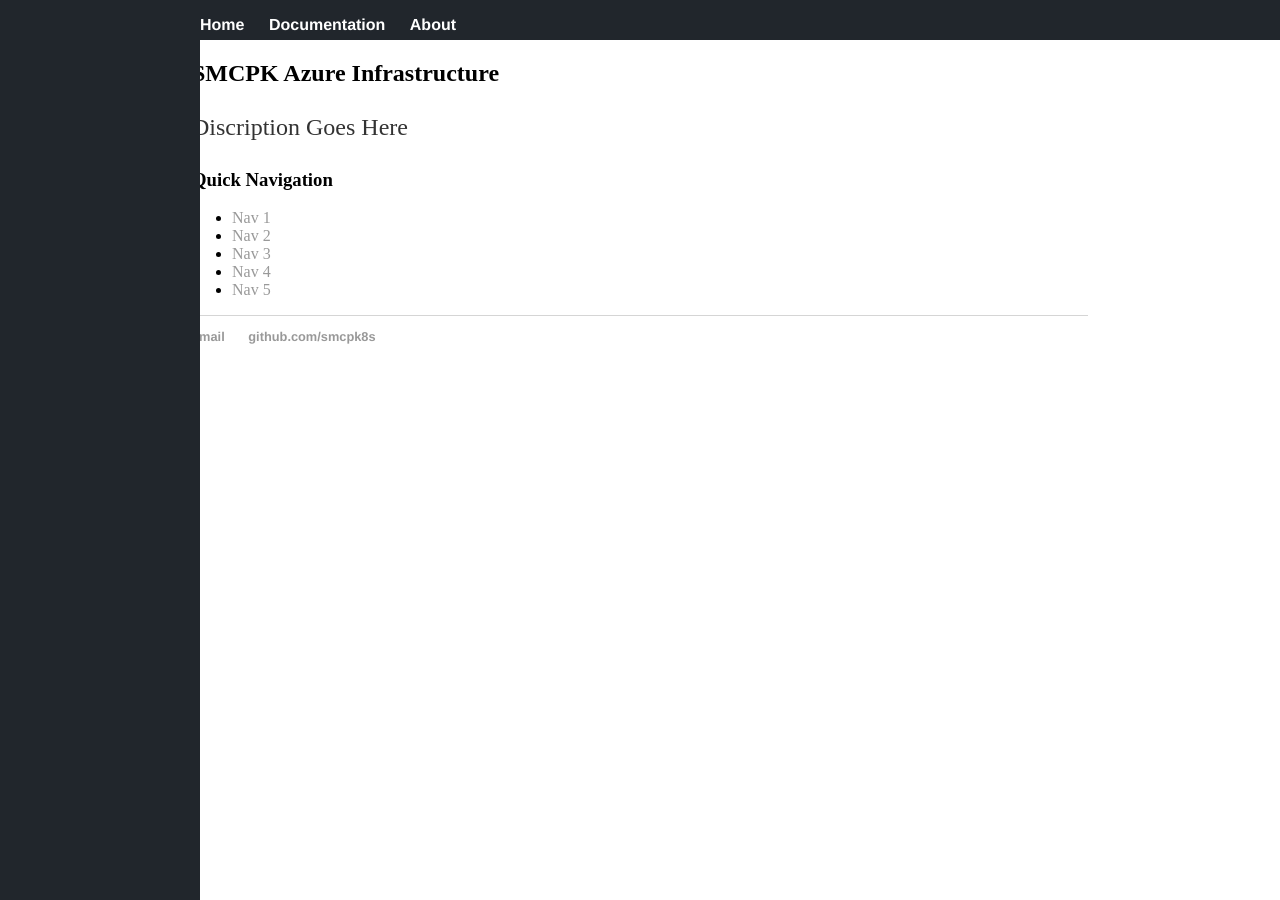
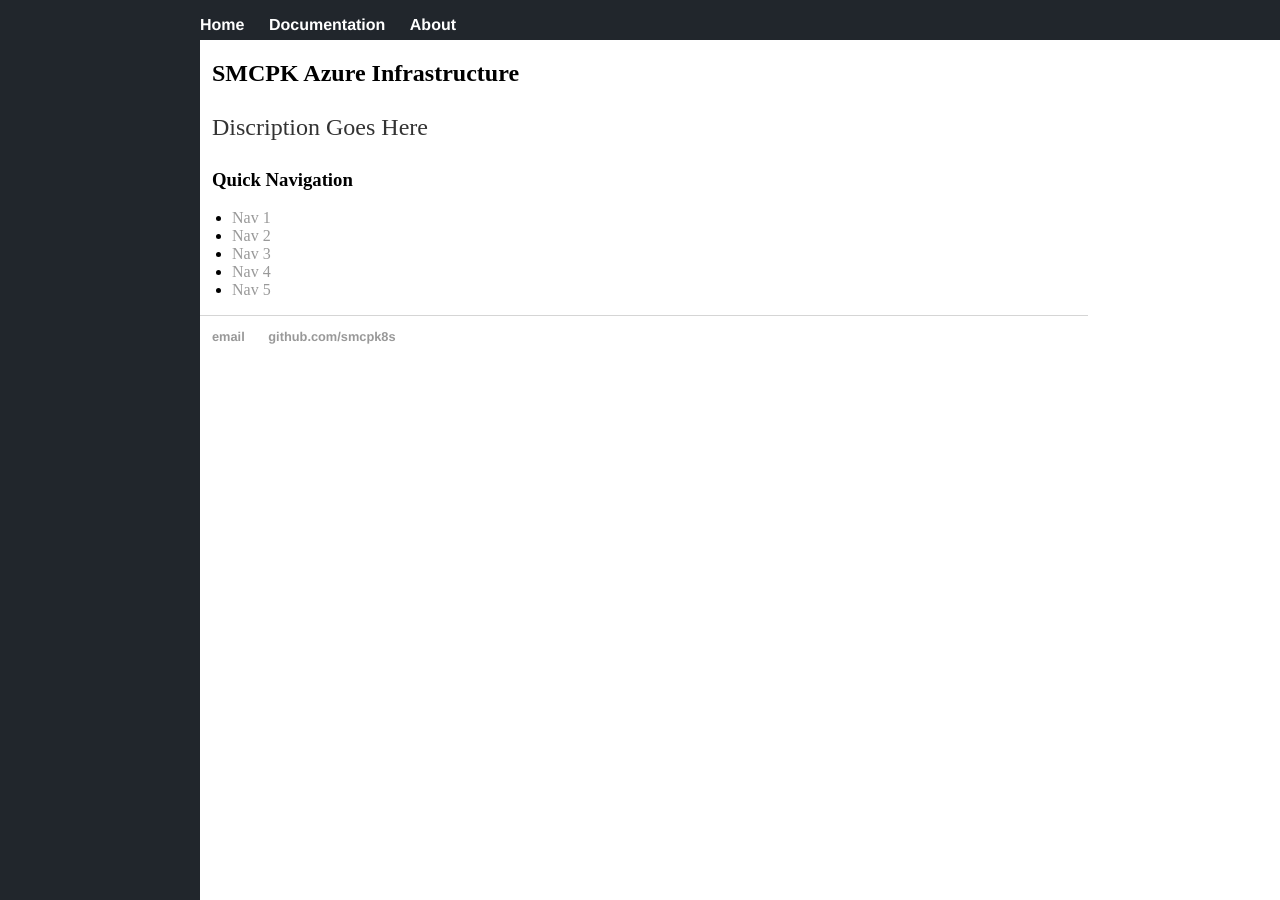
Before and after one commit to smcpk8s/smcpk8s.github.io, a Jekyll site: the page built from index.html, in a window 1280 px wide. Built offline with Jekyll 4.4.1, drawn with Linux system fonts in a browser that asks for light colours.

Commit message:
Update default.html

```diff
--- a/_layouts/default.html
+++ b/_layouts/default.html
@@ -43,11 +43,11 @@
 			</nav>
 			<div class="container">
 
-			<h2> SMCPK Azure Infrastructure </h2>
+			<h2 style="padding-left: 20px;"> SMCPK Azure Infrastructure </h2>
 
-			<p> Discription Goes Here </p>
+			<p style="padding-left: 20px;"> Discription Goes Here </p>
 
-			<h3> Quick Navigation </h3>
+			<h3 style="padding-left: 20px;"> Quick Navigation </h3>
 			<ul>
 			  <li><a href="/Nav_1.html">Nav 1</a></li>
 			  <li><a href="#">Nav 2</a></li>
@@ -56,7 +56,7 @@
 			  <li><a href="#">Nav 5</a></li>
 			</div><!-- /.container -->
 			<footer>
-	    		<ul>
+	    		<ul style="padding-left: 20px;">
 	        		<li><a href="mailto:joemailbox77@gmail.com">email</a></li>
 	        		<li><a href="https://github.com/smcpk8s">github.com/smcpk8s</a></li>
 				</ul>
```
